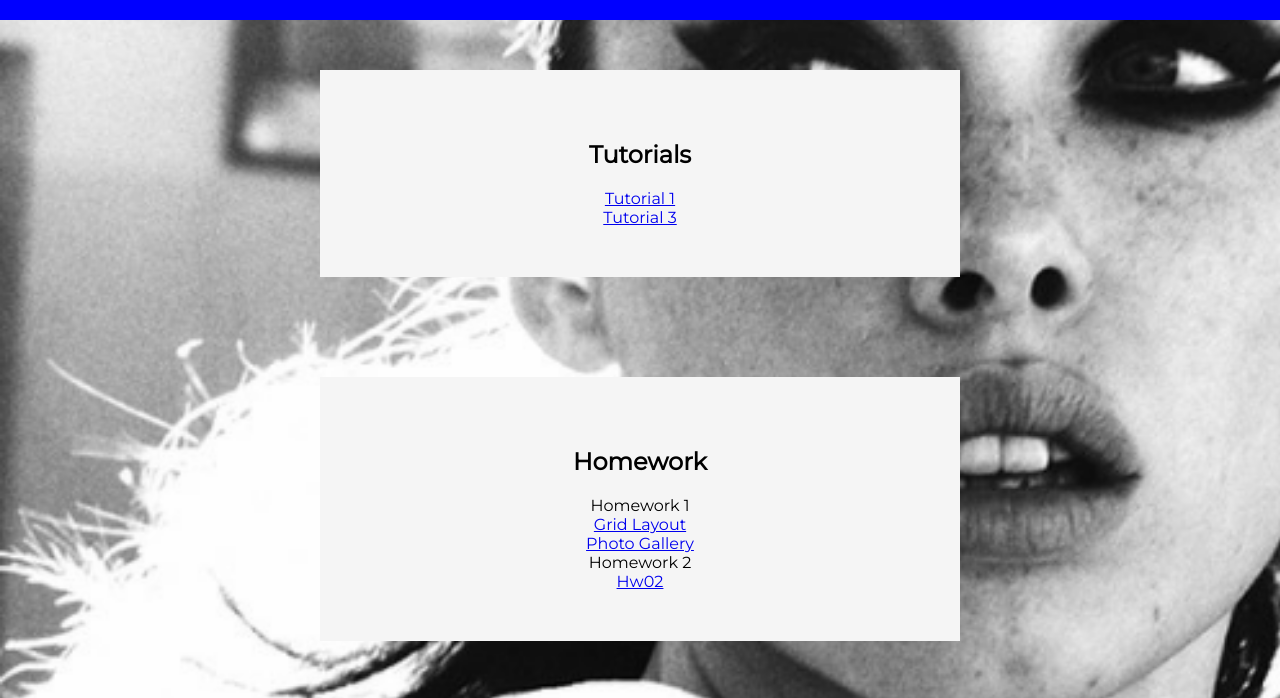
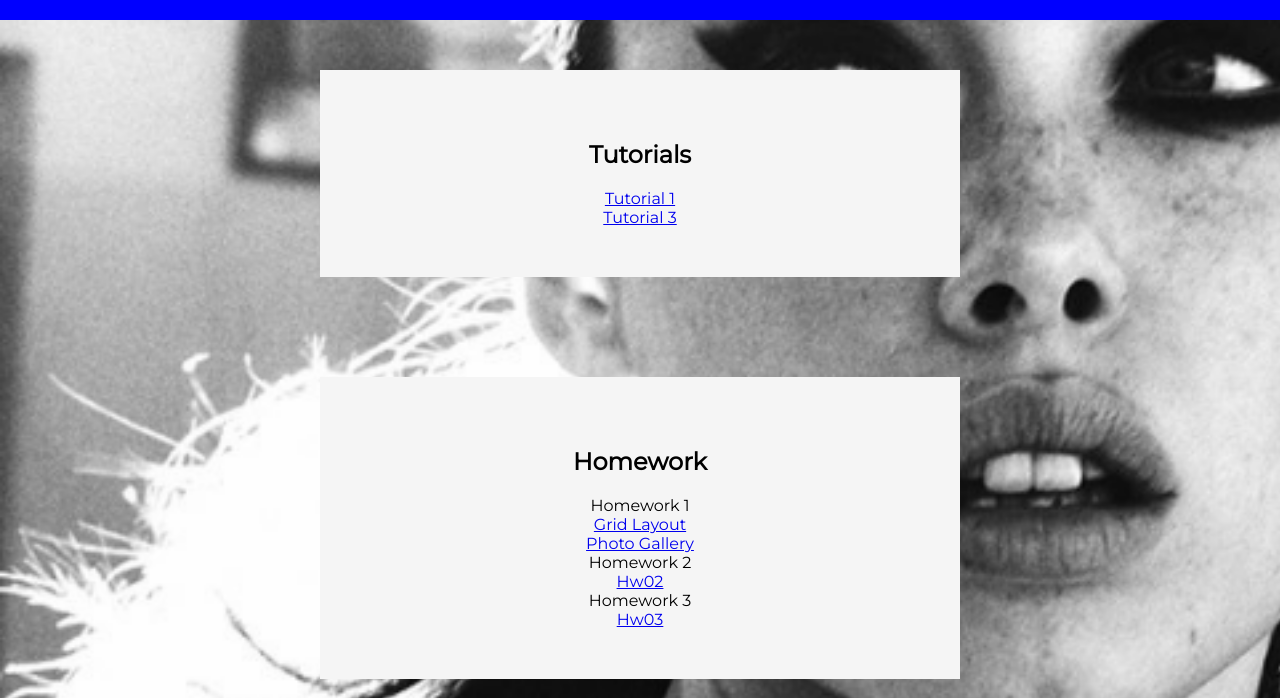
Before and after one commit to ljsfoulon2000/cs-130-coursework, a plain HTML site: page index.html in a window 1280 px wide. Shown: the part 102-800 px from the top of the page. Drawn offline with Linux system fonts and the light colour scheme.

Commit message:
Hw03 adding to main page

```diff
--- a/index.html
+++ b/index.html
@@ -49,6 +49,11 @@
                         <div>
                             <a href="hw02/index.html"> Hw02 </a>
                         </div>
+                        Homework 3
+                        <div>
+                            <a href="Hw03/index.html"> Hw03 <a>
+                            </div>
+                        </div>
                     </div>
                 </div>
             </section>
```
